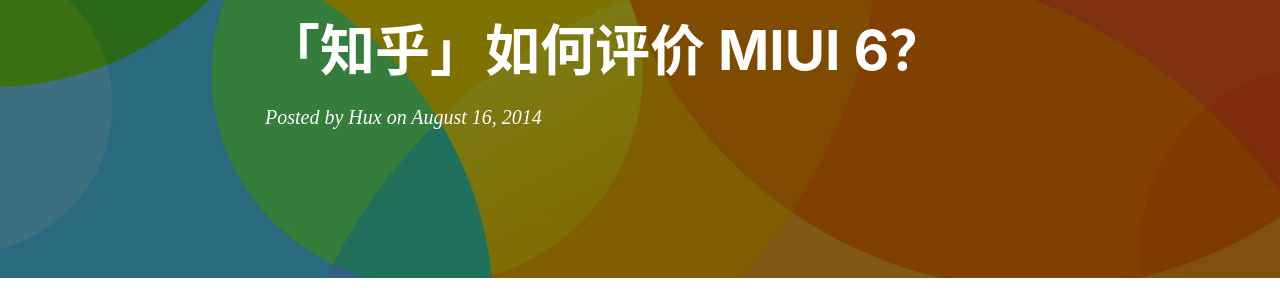
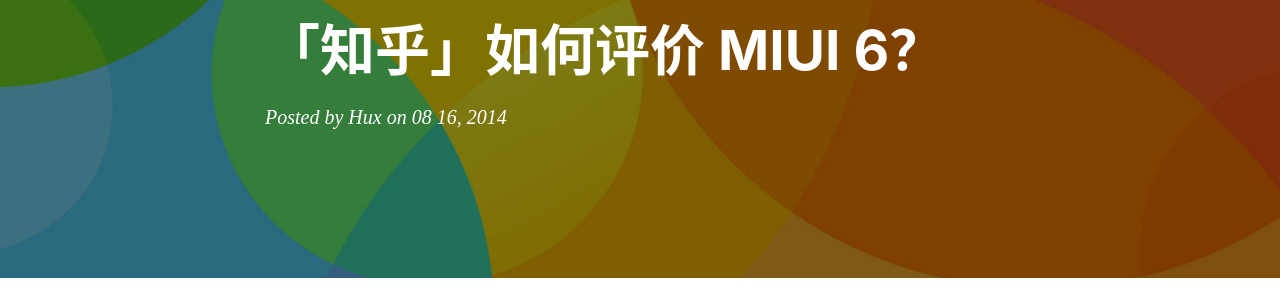
Before and after one commit to gyje/gyje.github.io-old, a Jekyll site: the page built from _posts/2014-08-16-miui6.markdown, in a window 1280 px wide and 900 px high. Shown: the part 179-479 px from the top of the window. Built offline with Jekyll 4.4.1, drawn with Linux system fonts in a browser that asks for light colours; nearby versions of some CDN libraries; comment, search, counter and statistics services are not loaded.

Commit message:
修改日期显示样式

```diff
--- a/_layouts/keynote.html
+++ b/_layouts/keynote.html
@@ -46,7 +46,7 @@
                         {% comment %} if page.subtitle {% endcomment %}
                         <h2 class="subheading">{{ page.subtitle }}</h2>
                         {% comment %} endif {% endcomment %}
-                        <span class="meta">Posted by {% if page.author %}{{ page.author }}{% else %}{{ site.title }}{% endif %} on {{ page.date | date: "%B %-d, %Y" }}</span>
+                        <span class="meta">Posted by {% if page.author %}{{ page.author }}{% else %}{{ site.title }}{% endif %} on {{ page.date | date: "%m %-d, %Y" }}</span>
                     </div>
                 </div>
             </div>
--- a/_layouts/post.html
+++ b/_layouts/post.html
@@ -40,7 +40,7 @@
                     {% comment %} if page.subtitle {% endcomment %}
                     <h2 class="subheading">{{ page.subtitle }}</h2>
                     {% comment %} endif {% endcomment %}
-                    <span class="meta">Posted by {% if page.author %}{{ page.author }}{% else %}{{ site.title }}{% endif %} on {{ page.date | date: "%B %-d, %Y" }}</span>
+                    <span class="meta">Posted by {% if page.author %}{{ page.author }}{% else %}{{ site.title }}{% endif %} on {{ page.date | date: "%m %-d, %Y" }}</span>
                 </div>
             </div>
         </div>
--- a/index.html
+++ b/index.html
@@ -19,7 +19,7 @@
         </div>
     </a>
     <p class="post-meta">
-        Posted by {% if post.author %}{{ post.author }}{% else %}{{ site.title }}{% endif %} on {{ post.date | date: "%B %-d, %Y" }}
+        Posted by {% if post.author %}{{ post.author }}{% else %}{{ site.title }}{% endif %} on {{ post.date | date: "%m %-d, %Y" }}
     </p>
 </div>
 <hr>
```
